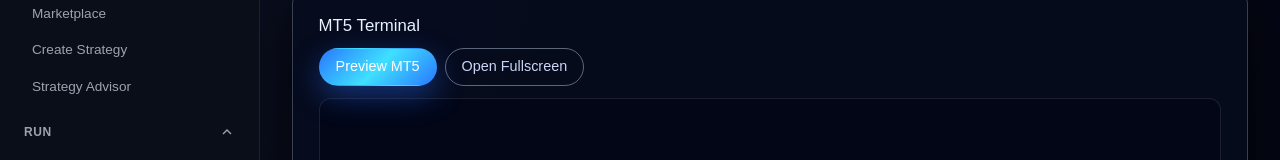
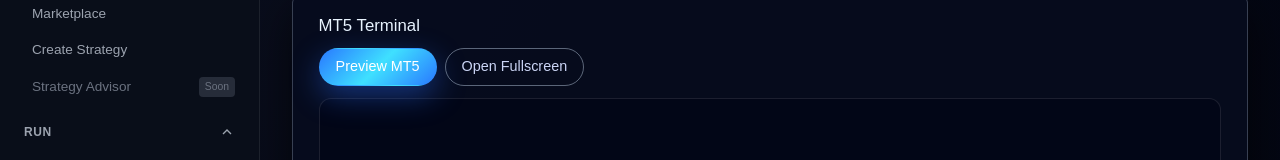
Before and after one commit to nunoamaral-hue/GuvFX, a Next.js app in the folder frontend/: page /charts in a window 1280 px wide. Shown: the part 182-342 px from the top of the page. Built offline with nearby package versions, Linux system fonts and the light colour scheme.

Commit message:
chore(nav): mark missing routes as Soon to avoid 404s

```diff
--- a/frontend/src/components/AppShell.tsx
+++ b/frontend/src/components/AppShell.tsx
@@ -48,7 +48,7 @@
       { label: "My Strategies", href: "/strategies" },
       { label: "Marketplace", href: "/strategies/marketplace" },
       { label: "Create Strategy", href: "/strategies/create" },
-      { label: "Strategy Advisor", href: "/ai/strategy-advisor" },
+      { label: "Strategy Advisor", href: "/ai/strategy-advisor", soon: true },
     ],
   },
   {
@@ -65,7 +65,7 @@
     defaultOpen: false,
     items: [
       { label: "Overview", href: "/dashboard" },
-      { label: "Performance", href: "/dashboard/performance" },
+      { label: "Performance", href: "/dashboard/performance", soon: true },
       { label: "Strategy Metrics", href: "/analytics/strategy-metrics" },
       { label: "Charts", href: "/charts" },
     ],
```
